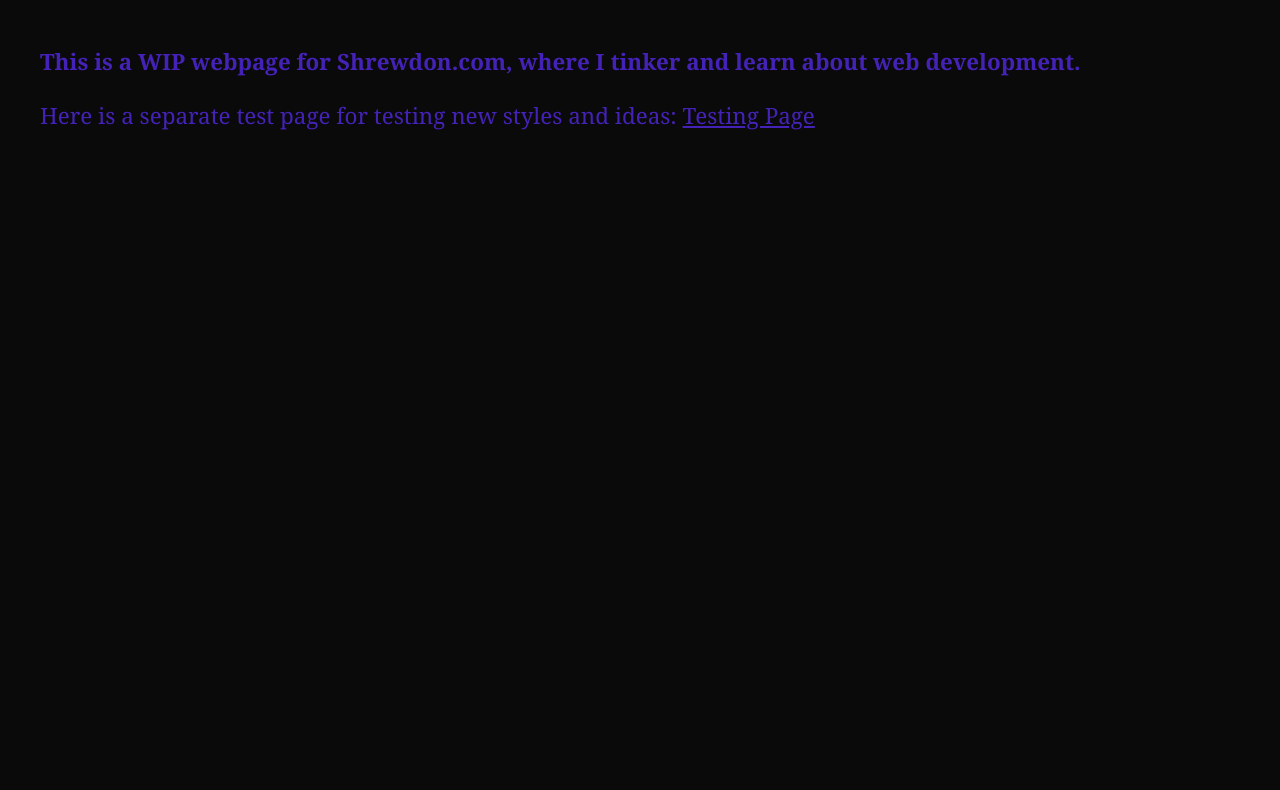
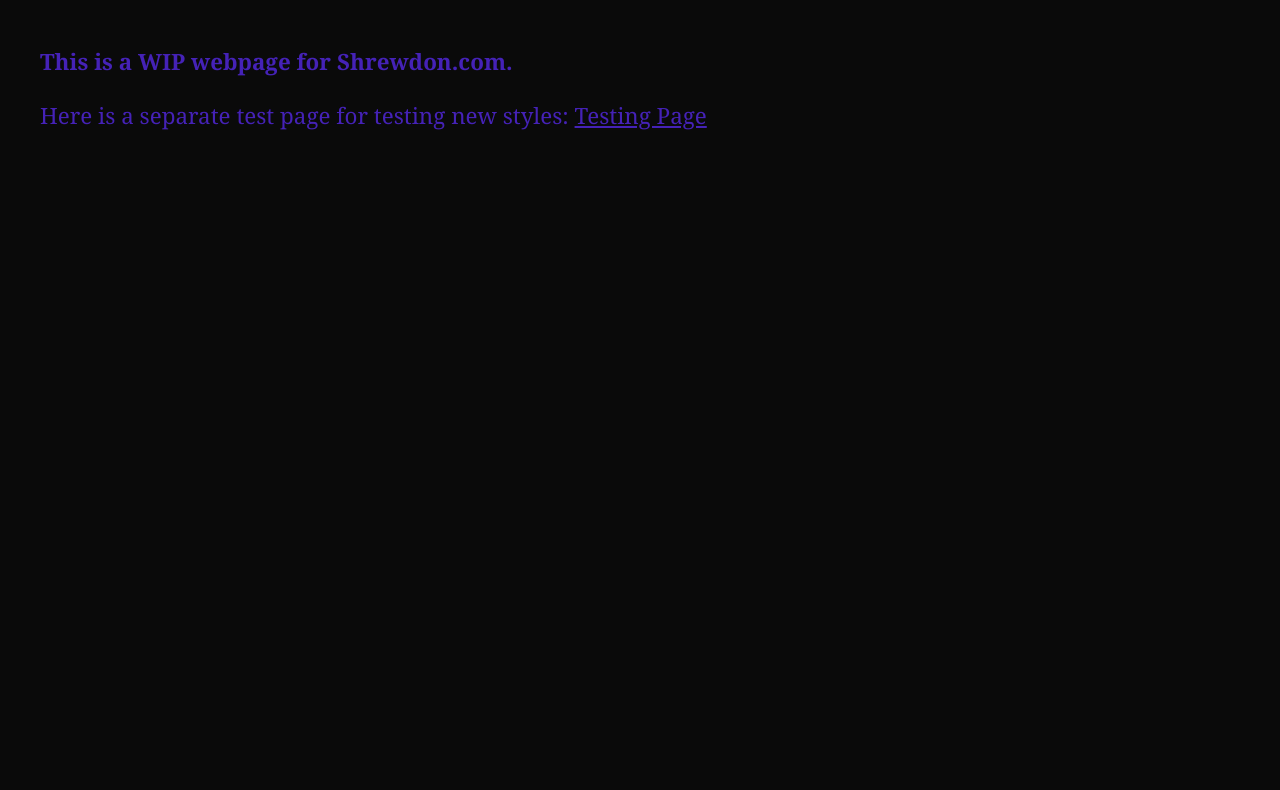
Before and after one commit to Shrewdon/shrewdon-website, a plain HTML site: page index.html in a window 1280 px wide. Shown: the part 163-953 px from the top of the page. Drawn offline with Linux system fonts and the light colour scheme.

Commit message:
updated titles

```diff
--- a/index.html
+++ b/index.html
@@ -2,7 +2,7 @@
 
 <html>
     <head>
-        <title>Shrewdon.com</title>
+        <title>Home - Shrewdon.com</title>
         <link rel="icon" href="imgs\shrew-icon.png">
         <meta name="description" content="this the is description">
         <link rel="stylesheet" href="style.css">
@@ -23,8 +23,8 @@
         </header>
 
         <section class="container content-section">
-            <h3 class="normal-text">This is a WIP webpage for Shrewdon.com, where I tinker and learn about web development.</h3>
-                <p class="normal-text">Here is a separate test page for testing new styles and ideas: <a href="page.html">Testing Page</a></p>
+            <h3 class="normal-text">This is a WIP webpage for Shrewdon.com.</h3>
+                <p class="normal-text">Here is a separate test page for testing new styles: <a href="page.html">Testing Page</a></p>
                 <br>
                 <br>
                 <br>
```
Also changed, not shown: games.html (+1 -1 lines), page.html (+1 -1 lines), projects.html (+1 -1 lines), remote-desktop.html (+1 -1 lines).
